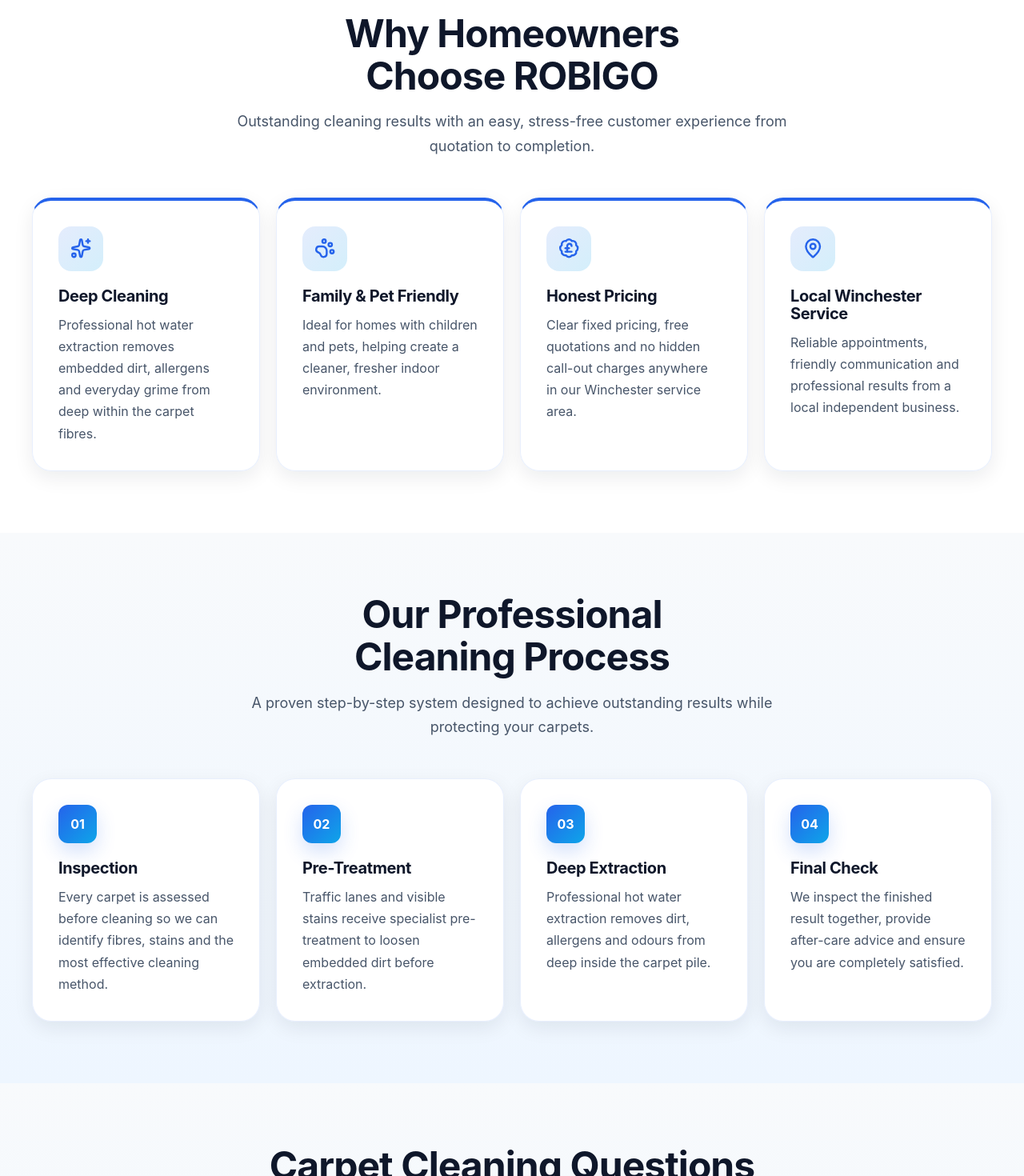
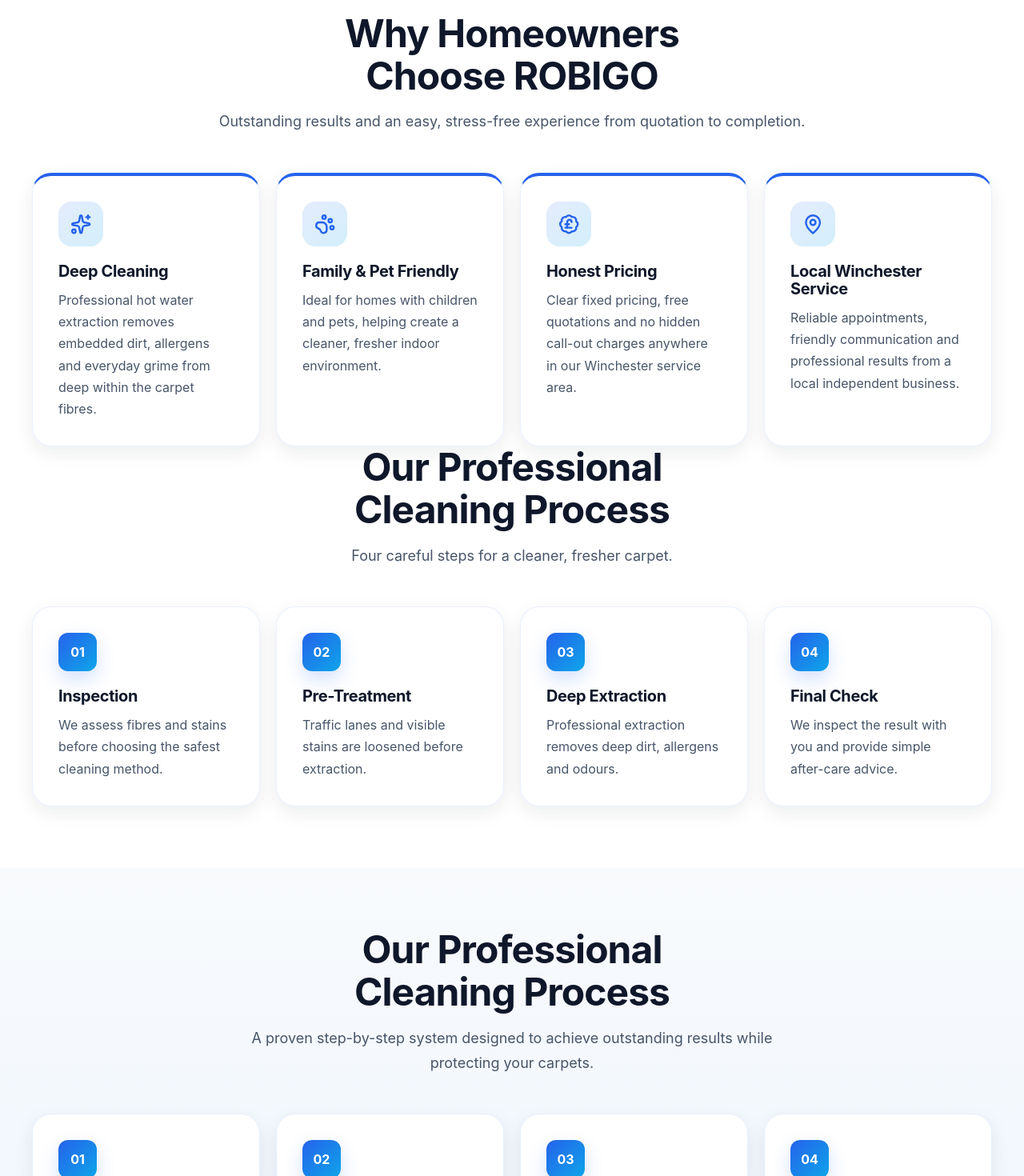
Before and after one commit to Robigo1977/ROBIGO-V5, a React (Vite) app: page /carpet-cleaning-winchester in a window 1280 px wide. Shown: the part 860-2330 px from the top of the page at 80% size. Built offline with nearby package versions, Linux system fonts and the light colour scheme.

Commit message:
Combine ROBIGO benefits and cleaning process

```diff
--- a/src/components/seo-pages/carpet-cleaning/Benefits.tsx
+++ b/src/components/seo-pages/carpet-cleaning/Benefits.tsx
@@ -32,16 +32,38 @@
   },
 ];
 
+const steps = [
+  {
+    number: "01",
+    title: "Inspection",
+    text: "We assess fibres and stains before choosing the safest cleaning method.",
+  },
+  {
+    number: "02",
+    title: "Pre-Treatment",
+    text: "Traffic lanes and visible stains are loosened before extraction.",
+  },
+  {
+    number: "03",
+    title: "Deep Extraction",
+    text: "Professional extraction removes deep dirt, allergens and odours.",
+  },
+  {
+    number: "04",
+    title: "Final Check",
+    text: "We inspect the result with you and provide simple after-care advice.",
+  },
+];
+
 export default function Benefits() {
   return (
     <section className={styles.section}>
       <Container>
         <header className={styles.sectionHeader}>
           <h2>Why Homeowners Choose ROBIGO</h2>
-
           <p>
-            Outstanding cleaning results with an easy, stress-free customer
-            experience from quotation to completion.
+            Outstanding results and an easy, stress-free experience from
+            quotation to completion.
           </p>
         </header>
 
@@ -54,13 +76,27 @@
                 <span className={styles.icon} aria-hidden="true">
                   <Icon />
                 </span>
-
                 <h3>{item.title}</h3>
                 <p>{item.text}</p>
               </article>
             );
           })}
         </div>
+
+        <header className={`${styles.sectionHeader} ${styles.processHeader}`}>
+          <h2>Our Professional Cleaning Process</h2>
+          <p>Four careful steps for a cleaner, fresher carpet.</p>
+        </header>
+
+        <div className={styles.processGrid}>
+          {steps.map((step) => (
+            <article className={styles.step} key={step.number}>
+              <strong className={styles.stepNumber}>{step.number}</strong>
+              <h3>{step.title}</h3>
+              <p>{step.text}</p>
+            </article>
+          ))}
+        </div>
       </Container>
     </section>
   );
```
